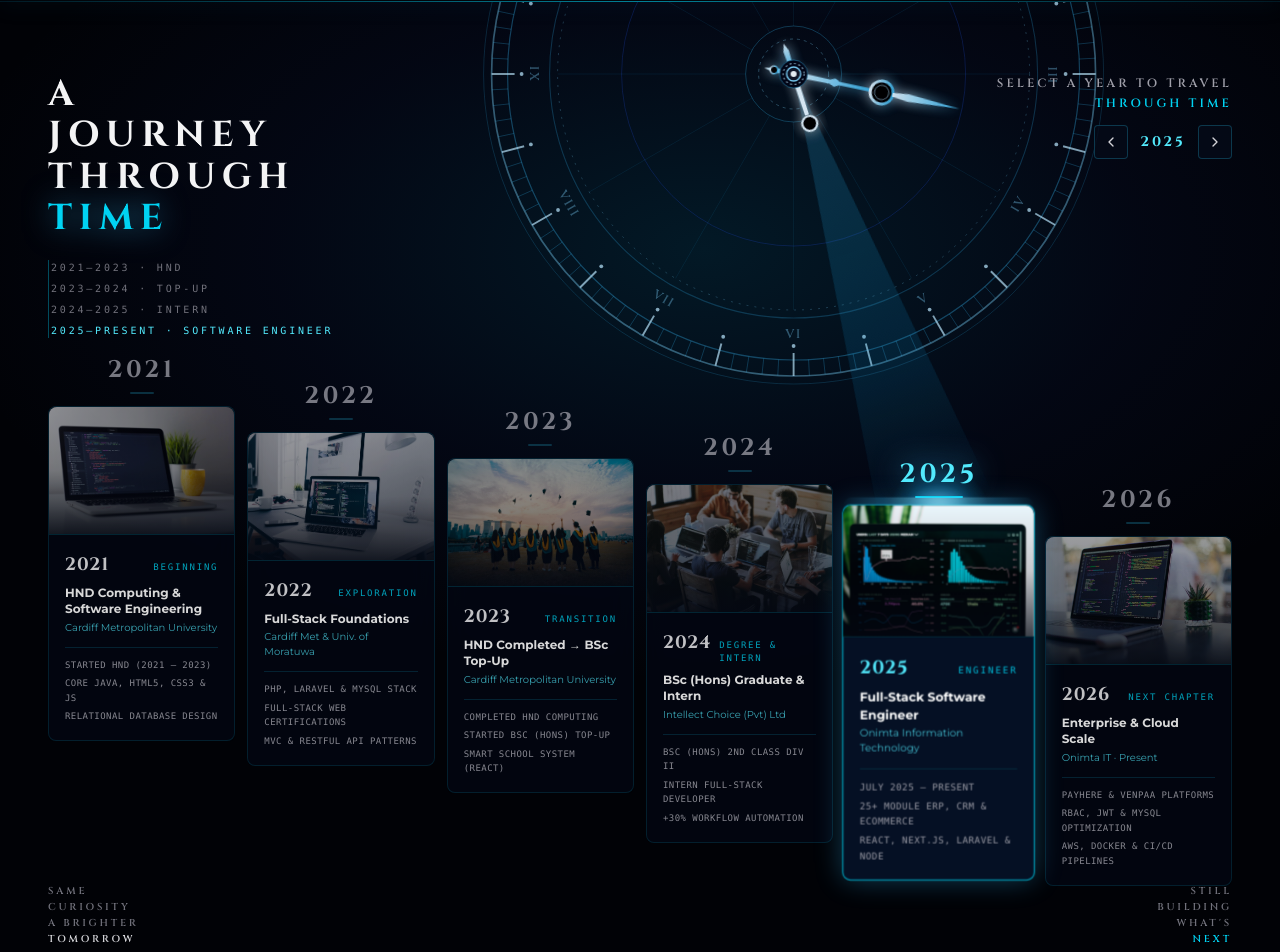
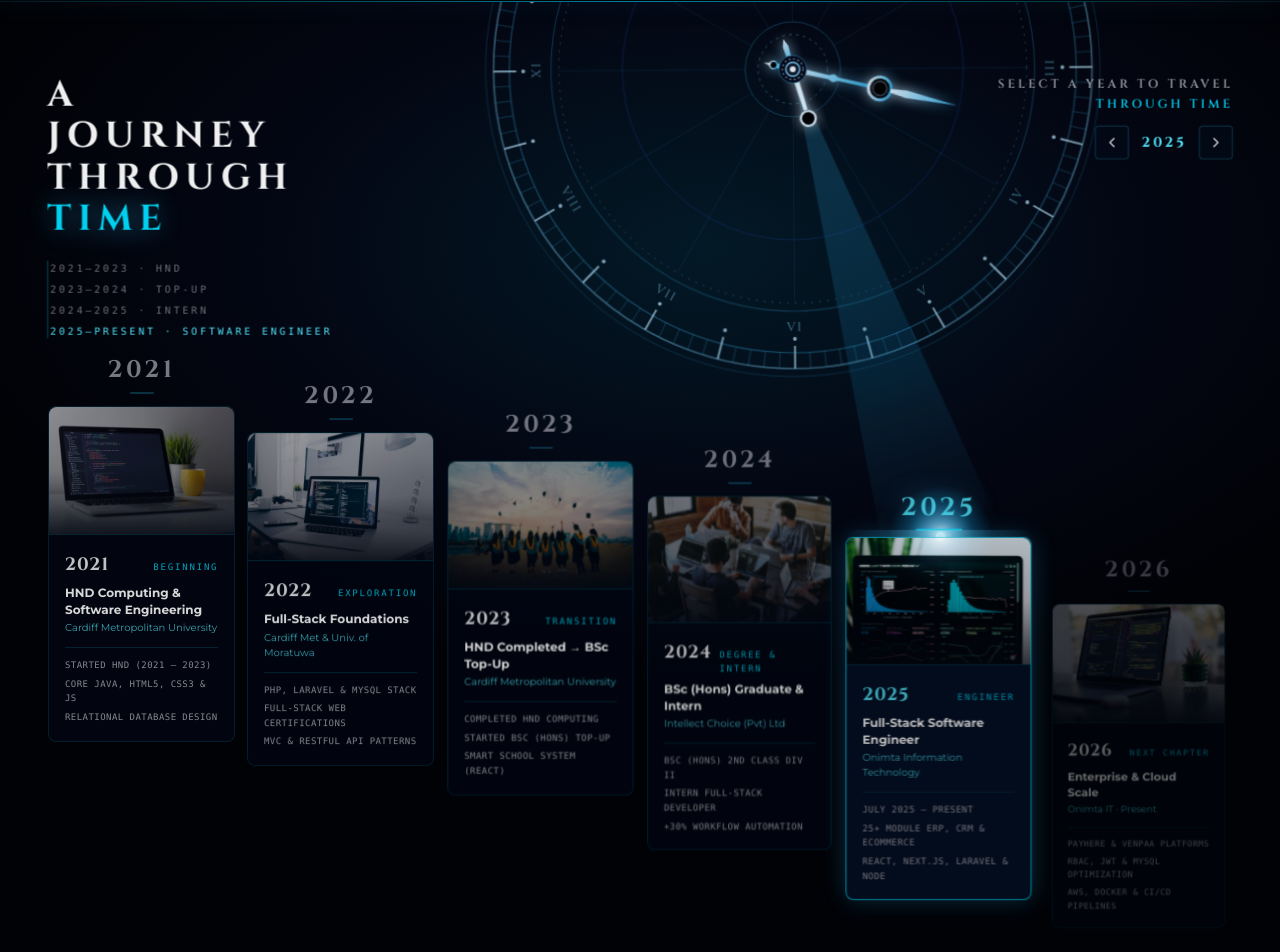
Before and after one commit to Thamalpath/portfolio_thamal, a Next.js app: page / in a window 1280 px wide. Shown: the part 799-1751 px from the top of the page. Built offline with nearby package versions, Linux system fonts and the light colour scheme.

Commit message:
feat(motion): add scroll-scrubbed parallax transition and staggered Journey reveal

```diff
--- a/src/components/Hero.tsx
+++ b/src/components/Hero.tsx
@@ -667,7 +667,7 @@ export function Hero() {
     const startY = window.scrollY;
     const targetY = target.getBoundingClientRect().top + startY;
     const distance = targetY - startY;
-    const duration = 1050;
+    const duration = 1450;
     let startTime: number | null = null;
 
     const easeInOutQuart = (t: number) =>
--- a/src/components/Journey.tsx
+++ b/src/components/Journey.tsx
@@ -152,6 +152,11 @@ export function Journey() {
   const activeMilestone = MILESTONES[activeIndex];
   const sectionRef = useRef<HTMLElement | null>(null);
   const cardRefs = useRef<(HTMLDivElement | null)[]>([]);
+  const clockLayerRef = useRef<HTMLDivElement | null>(null);
+  const leftHeaderRef = useRef<HTMLDivElement | null>(null);
+  const rightHeaderRef = useRef<HTMLDivElement | null>(null);
+  const cardMotionRefs = useRef<(HTMLDivElement | null)[]>([]);
+  const footerRef = useRef<HTMLDivElement | null>(null);
 
   const [clockMetrics, setClockMetrics] = useState<{
     cx: number;
@@ -215,30 +220,111 @@ export function Journey() {
     };
   }, [measureClockTargets]);
 
-  // Trigger choreographed motion reveal when scrolling from Hero into Journey
+  // Modern 60fps scroll-scrubbed & spring-smoothed entrance animation for clock, headers, and staggered cards
   useEffect(() => {
     const section = sectionRef.current;
-    if (!section || typeof IntersectionObserver === "undefined") {
-      setIsInView(true);
-      return;
-    }
-    const io = new IntersectionObserver(
-      (entries) => {
-        entries.forEach((entry) => {
-          if (entry.isIntersecting) {
-            setIsInView(true);
-            setTimeout(measureClockTargets, 350);
-            setTimeout(measureClockTargets, 950);
-          } else if (entry.boundingClientRect.top > 120) {
-            // Reset when scrolled back up to Hero so scrolling down again replays the motion
-            setIsInView(false);
-          }
-        });
-      },
-      { threshold: 0.14 }
-    );
-    io.observe(section);
-    return () => io.disconnect();
+    if (!section) return;
+
+    let rafId = 0;
+    let current = 0;
+    let target = 0;
+    let handsTriggered = false;
+
+    const easeOutCubic = (t: number) => 1 - Math.pow(1 - t, 3);
+    const clamp01 = (v: number) => Math.min(Math.max(v, 0), 1);
+
+    const applyVisuals = (p: number) => {
+      // 1. Clock Dial: unfolds, scales & rotates gracefully into place with scroll
+      const clockP = easeOutCubic(clamp01((p - 0.02) / 0.85));
+      if (clockLayerRef.current) {
+        clockLayerRef.current.style.opacity = (clockP * 0.95).toFixed(3);
+        clockLayerRef.current.style.transform = `translate3d(0, ${((1 - clockP) * -90).toFixed(1)}px, 0) scale(${(0.72 + clockP * 0.28).toFixed(4)}) rotate(${((1 - clockP) * -14).toFixed(2)}deg)`;
+      }
+
+      // 2. Left & Right Editorial Headers: glide inward smoothly
+      const headerP = easeOutCubic(clamp01((p - 0.05) / 0.72));
+      if (leftHeaderRef.current) {
+        leftHeaderRef.current.style.opacity = headerP.toFixed(3);
+        leftHeaderRef.current.style.transform = `translate3d(${((1 - headerP) * -68).toFixed(1)}px, ${((1 - headerP) * 36).toFixed(1)}px, 0)`;
+      }
+      if (rightHeaderRef.current) {
+        rightHeaderRef.current.style.opacity = headerP.toFixed(3);
+        rightHeaderRef.current.style.transform = `translate3d(${((1 - headerP) * 68).toFixed(1)}px, ${((1 - headerP) * 36).toFixed(1)}px, 0)`;
+      }
+
+      // 3. Staggered 2021–2026 Cards Wave Cascade (noticeable unhurried wave)
+      MILESTONES.forEach((_, idx) => {
+        const el = cardMotionRefs.current[idx];
+        if (!el) return;
+        const start = 0.08 + idx * 0.085;
+        const span = 0.48;
+        const cardP = easeOutCubic(clamp01((p - start) / span));
+        el.style.opacity = cardP.toFixed(3);
+        el.style.transform = `translate3d(0, ${((1 - cardP) * 110).toFixed(1)}px, 0) scale(${(0.86 + cardP * 0.14).toFixed(4)})`;
+      });
+
+      // 4. Bottom Footnotes
+      const footP = easeOutCubic(clamp01((p - 0.62) / 0.36));
+      if (footerRef.current) {
+        footerRef.current.style.opacity = footP.toFixed(3);
+        footerRef.current.style.transform = `translate3d(0, ${((1 - footP) * 30).toFixed(1)}px, 0)`;
+      }
+    };
+
+    const computeTarget = () => {
+      const rect = section.getBoundingClientRect();
+      const vh = Math.max(window.innerHeight, 1);
+      // Progress 0 when section top enters bottom of viewport -> 1 when section top reaches near top of viewport
+      target = clamp01((vh - rect.top) / (vh * 0.92));
+
+      // Trigger the clock hands sweep once the user has scrolled halfway into Journey
+      if (target >= 0.45 && !handsTriggered) {
+        handsTriggered = true;
+        setIsInView(true);
+        setTimeout(measureClockTargets, 600);
+        setTimeout(measureClockTargets, 1400);
+      } else if (target < 0.12 && handsTriggered) {
+        handsTriggered = false;
+        setIsInView(false);
+      }
+    };
+
+    const tick = () => {
+      const diff = target - current;
+      if (Math.abs(diff) < 0.001) {
+        current = target;
+        applyVisuals(current);
+        rafId = 0;
+        if (current >= 0.98) {
+          measureClockTargets();
+        }
+        return;
+      }
+      // Slower silky spring damping so the user clearly sees every element glide in
+      current += diff * 0.045;
+      applyVisuals(current);
+      rafId = requestAnimationFrame(tick);
+    };
+
+    const onScroll = () => {
+      computeTarget();
+      if (!rafId) {
+        rafId = requestAnimationFrame(tick);
+      }
+    };
+
+    computeTarget();
+    current = target;
+    applyVisuals(current);
+
+    window.addEventListener("scroll", onScroll, { passive: true });
+    window.addEventListener("resize", onScroll, { passive: true });
+
+    return () => {
+      if (rafId) cancelAnimationFrame(rafId);
+      window.removeEventListener("scroll", onScroll);
+      window.removeEventListener("resize", onScroll);
+    };
   }, [measureClockTargets]);
 
   const handlePrev = () => {
@@ -257,11 +343,13 @@ export function Journey() {
   const BASE_BEAM_LEN = 400;
   const CONE_HALF_WIDTH = Math.tan((8.5 * Math.PI) / 180) * BASE_BEAM_LEN;
   const targetNeedleDeg = activeTarget.angleDeg - 90;
-  const needleRotationDeg = isInView ? targetNeedleDeg : 68;
-  const beamScaleY = isInView ? activeTarget.beamLen / BASE_BEAM_LEN : 0.45;
+  const needleRotationDeg = isInView ? targetNeedleDeg : 82;
+  const beamScaleY = isInView ? activeTarget.beamLen / BASE_BEAM_LEN : 0.15;
   // Maintain an exact 60° angle between small hand and big hand
   const smallHandRotationDeg = needleRotationDeg - 60;
-  const handTransition = "transform 750ms cubic-bezier(0.22, 1, 0.36, 1)";
+  const handTransition = isInView
+    ? "transform 1150ms cubic-bezier(0.22, 1, 0.36, 1)"
+    : "transform 500ms ease-out";
 
   return (
     <section
@@ -277,12 +365,9 @@ export function Journey() {
 
       {/* 2. Giant Horological Clock Dial & Glowing Cyan Flashlight Beam SVG */}
       <div
+        ref={clockLayerRef}
         aria-hidden="true"
-        className={`hidden lg:block absolute inset-0 pointer-events-none overflow-hidden z-10 transition-all duration-1000 ease-out origin-top ${
-          isInView
-            ? "opacity-95 translate-y-0 scale-100"
-            : "opacity-0 -translate-y-8 scale-95"
-        }`}
+        className="hidden lg:block absolute inset-0 pointer-events-none overflow-hidden z-10 origin-top will-change-transform"
       >
         <svg className="w-full h-full">
           <defs>
@@ -656,13 +741,7 @@ export function Journey() {
       {/* 3. Top Header Row: Left Editorial Title & Right Interactive Prompt */}
       <div className="relative z-20 w-full max-w-7xl mx-auto flex items-start justify-between gap-6">
         {/* Top-Left Stacked Editorial Title */}
-        <div
-          className={`flex flex-col transition-all duration-800 ease-out delay-100 ${
-            isInView
-              ? "opacity-100 translate-x-0 translate-y-0"
-              : "opacity-0 -translate-x-8 translate-y-4"
-          }`}
-        >
+        <div ref={leftHeaderRef} className="flex flex-col will-change-transform">
           <h2 className="font-cinzel text-2xl sm:text-3xl md:text-4xl font-bold tracking-[0.18em] leading-[1.15] text-zinc-100 uppercase">
             A
             <br />
@@ -693,11 +772,8 @@ export function Journey() {
 
         {/* Top-Right Interactive Control Prompt */}
         <div
-          className={`flex flex-col items-end text-right gap-3 transition-all duration-800 ease-out delay-200 ${
-            isInView
-              ? "opacity-100 translate-x-0 translate-y-0"
-              : "opacity-0 translate-x-8 translate-y-4"
-          }`}
+          ref={rightHeaderRef}
+          className="flex flex-col items-end text-right gap-3 will-change-transform"
         >
           <p className="font-cinzel text-[10px] sm:text-xs tracking-[0.26em] text-zinc-400 uppercase leading-relaxed">
             SELECT A YEAR TO TRAVEL
@@ -749,14 +825,10 @@ export function Journey() {
               >
                 {/* Year Header & Modern Glowing Accent Bar (Uniform Distance Above Every Card) */}
                 <div
-                  style={{
-                    transitionDelay: isInView ? `${120 + idx * 95}ms` : "0ms",
+                  ref={(el) => {
+                    cardMotionRefs.current[idx] = el;
                   }}
-                  className={`w-full flex flex-col items-center transition-all duration-700 ease-out ${
-                    isInView
-                      ? "opacity-100 translate-y-0 scale-100"
-                      : "opacity-0 translate-y-12 scale-95"
-                  }`}
+                  className="w-full flex flex-col items-center will-change-transform"
                 >
                   <button
                     type="button"
@@ -853,9 +925,8 @@ export function Journey() {
 
       {/* 5. Bottom Row: Editorial Footnotes */}
       <div
-        className={`relative z-20 w-full max-w-7xl mx-auto flex items-end justify-between pt-2 transition-all duration-800 ease-out delay-700 ${
-          isInView ? "opacity-100 translate-y-0" : "opacity-0 translate-y-6"
-        }`}
+        ref={footerRef}
+        className="relative z-20 w-full max-w-7xl mx-auto flex items-end justify-between pt-2 will-change-transform"
       >
         <p className="font-cinzel text-[9px] sm:text-[10px] tracking-[0.28em] text-zinc-500 uppercase leading-relaxed">
           SAME
```
